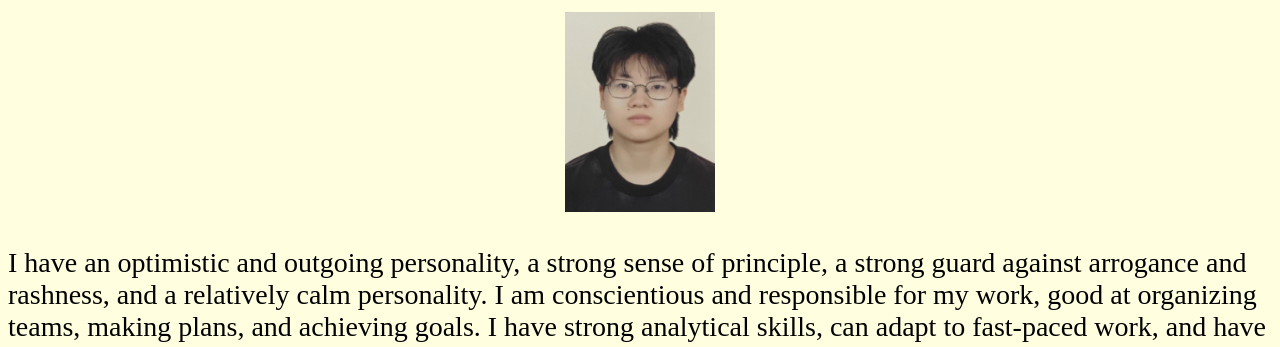
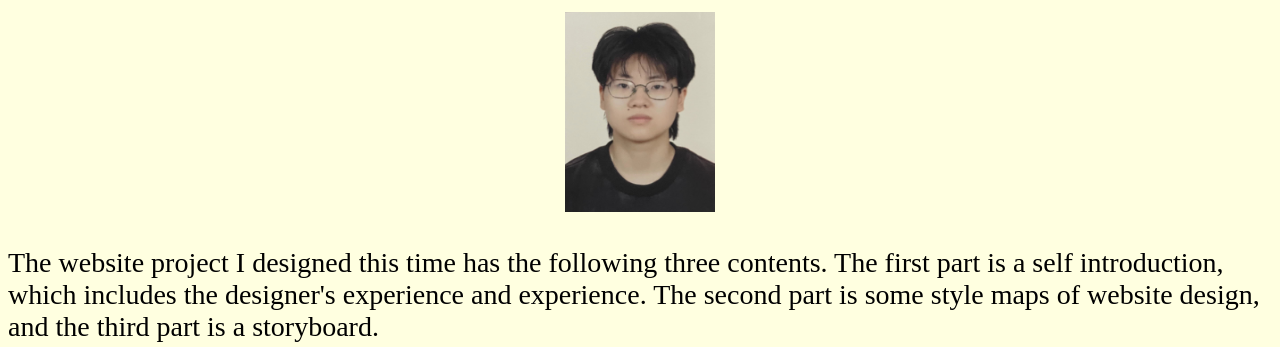
Before and after one commit to SunnyJYS/ICT523, a plain HTML site: page self-introduction.html in a window 1280 px wide. Shown: the part 435-782 px from the top of the page. Drawn offline with Linux system fonts and the light colour scheme.

Commit message:
Update self-introduction.html

```diff
--- a/self-introduction.html
+++ b/self-introduction.html
@@ -57,6 +57,8 @@ color: #fff;
 
 <div align="center"><h3>self introduction</h3></div>
 <div align="center"> <img src="微信图片_20230306221532.jpg"height="200"width="150"> </div>
+<p>The website project I designed this time has the following three contents. The first part is a self introduction,
+which includes the designer's experience and experience. The second part is some style maps of website design, and the third part is a storyboard.</p>
 
 <p>I have an optimistic and outgoing personality, a strong sense of principle, a strong guard against arrogance and rashness,
 and a relatively calm personality. I am conscientious and responsible for my work, good at organizing teams, making plans,
```
